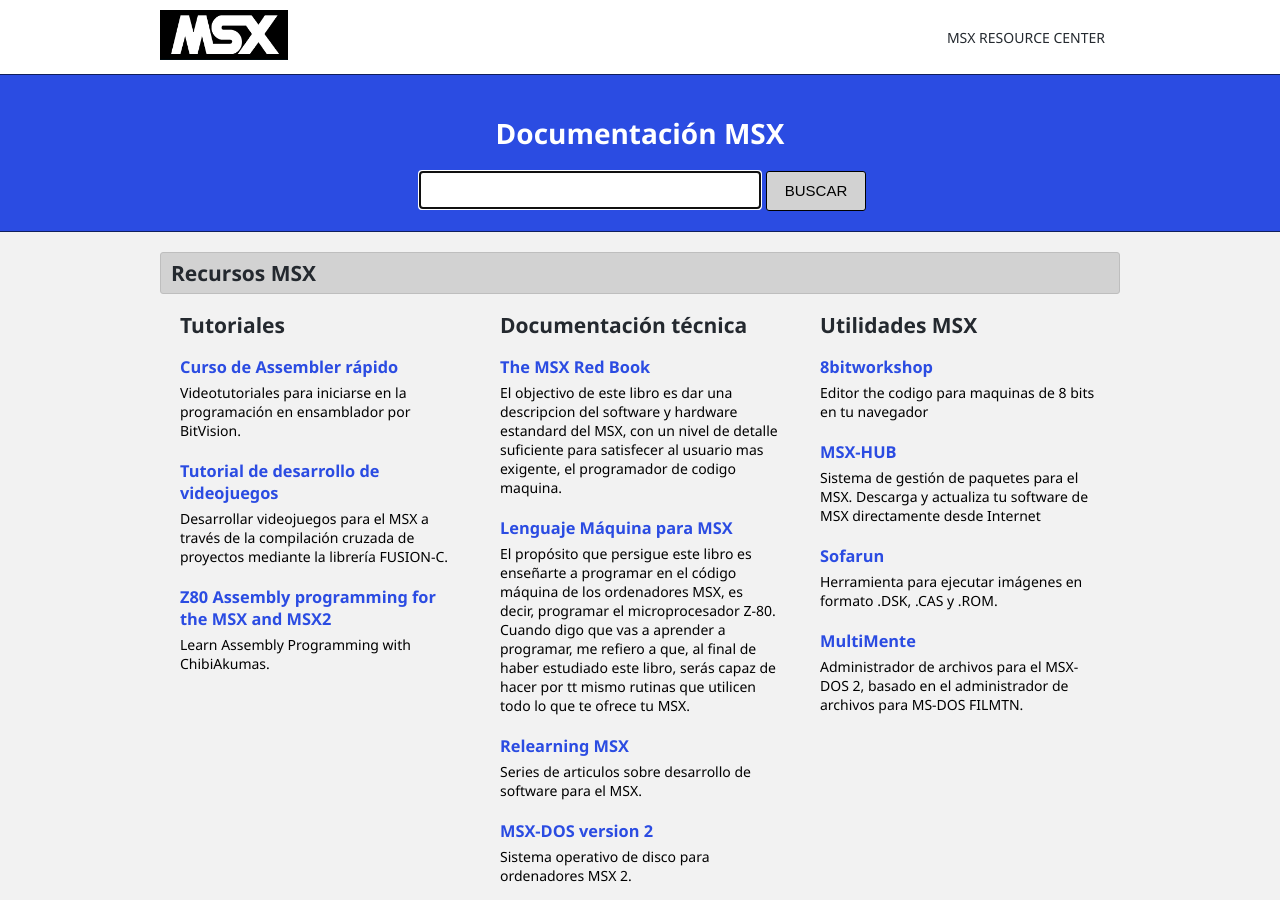
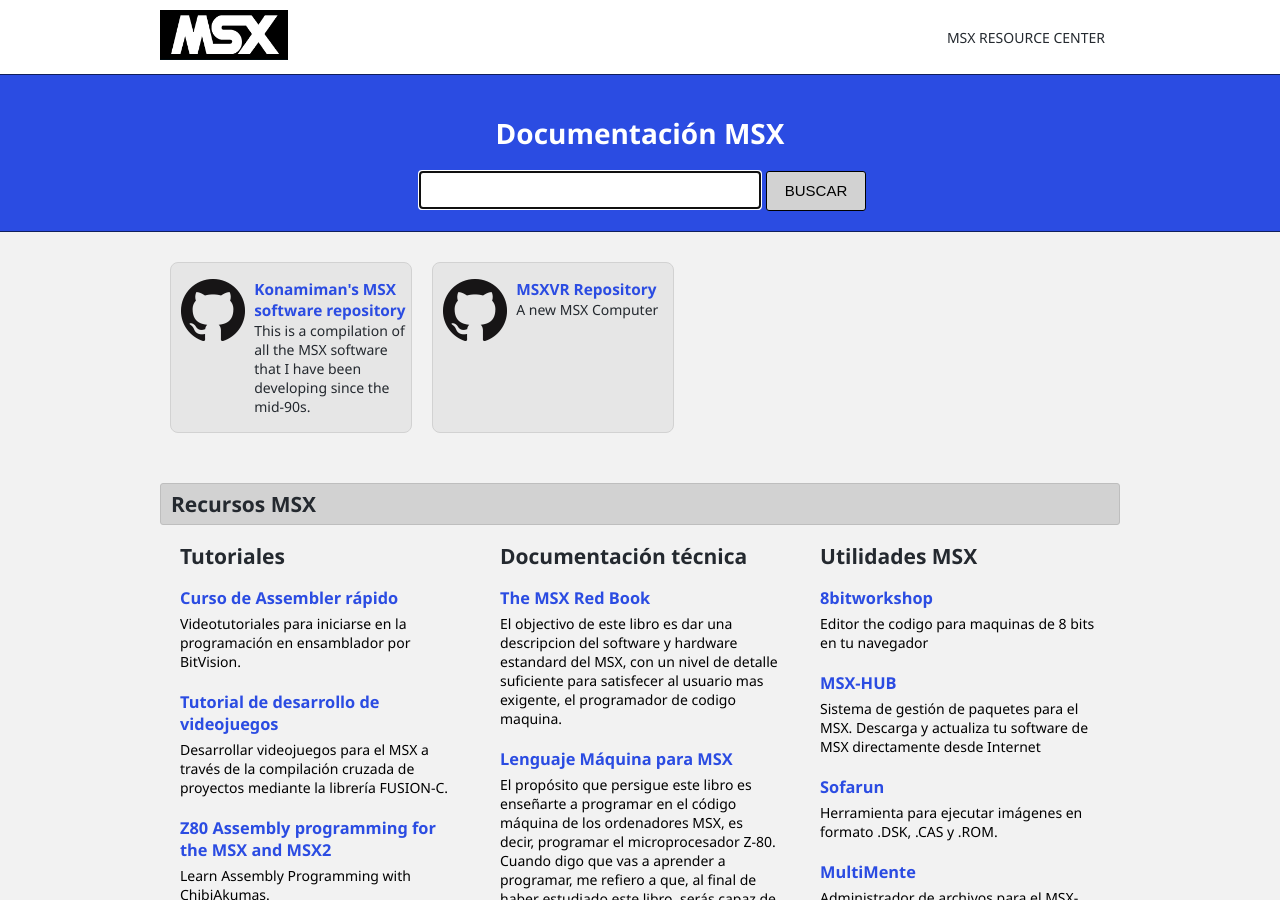
Before and after one commit to msxbits/msxbits.github.io, a Jekyll site: the page built from index.md, in a window 1280 px wide and 900 px high. Built offline with Jekyll 4.4.1, drawn with Linux system fonts in a browser that asks for light colours.

Commit message:
Fixed header

```diff
--- a/index.md
+++ b/index.md
@@ -1,5 +1,36 @@
 ---
 ---
+<div class="section">
+  <div class="row">
+    <div class="box-links">
+      <div class="msxvr-link">
+        <div class="msxvr-link-logo">
+          <figure class="image is-64x64">
+            <img src="assets/img/GitHub-Mark-64px.png">
+          </figure>
+        </div>
+        <div class="msxvr-link-description">
+          <a href="https://github.com/konamiman/msx">Konamiman's MSX software repository</a>
+          <p>This is a compilation of all the MSX software that I have been developing since the mid-90s.</p>
+        </div>
+      </div>
+    </div>
+    <div class="box-links">
+      <div class="msxvr-link">
+        <div class="msxvr-link-logo">
+          <figure class="image is-64x64">
+            <img src="assets/img/GitHub-Mark-64px.png">
+          </figure>
+        </div>
+        <div class="msxvr-link-description">
+          <a href="https://github.com/msxvr">MSXVR Repository</a>
+          <p>A new MSX Computer</p>
+        </div>
+      </div>
+    </div>
+  </div>
+</div>
+
 <div class="section">
   <div class="section-header">
    <h2>Recursos MSX</h2>
```
